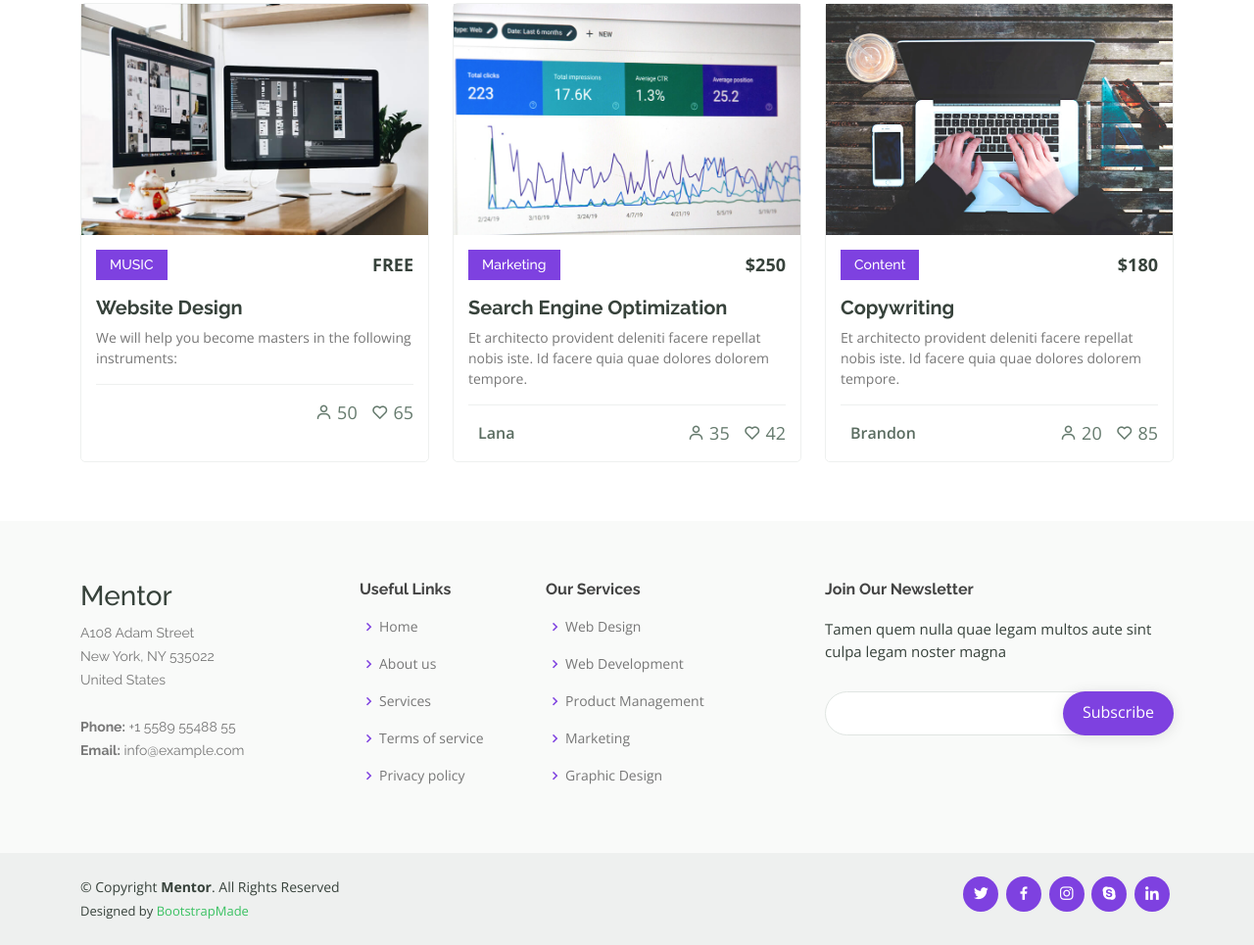
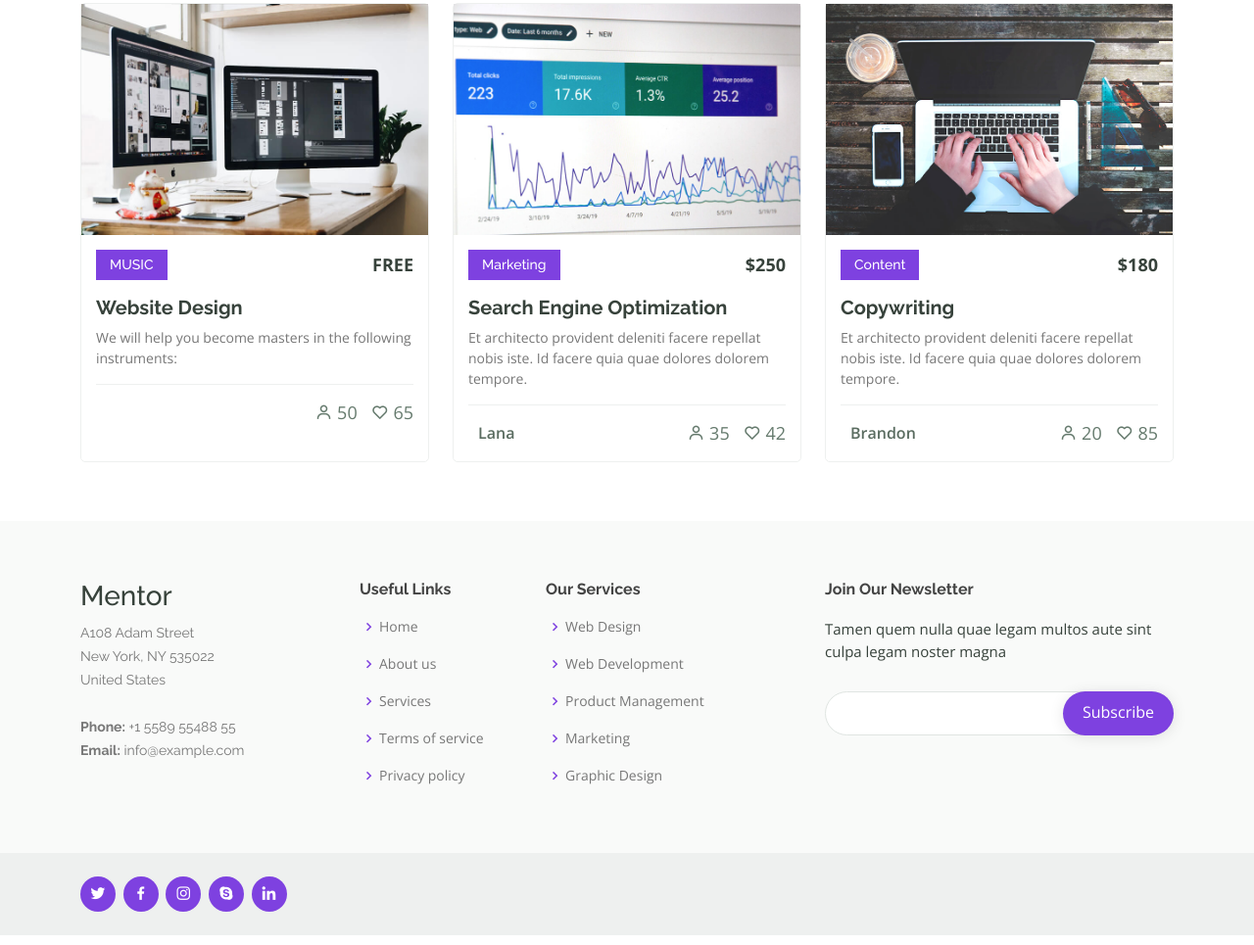
Before and after one commit to MarvXrush9ja/Rabah_org, a plain HTML site: page courses.html in a window 1280 px wide. Shown: the part 278-1243 px from the top of the page at 98% size. Drawn offline with nearby package versions, Linux system fonts and the light colour scheme.

Commit message:
second commit

```diff
--- a/courses.html
+++ b/courses.html
@@ -236,19 +236,6 @@
     </div>
 
     <div class="container d-md-flex py-4">
-
-      <div class="me-md-auto text-center text-md-start">
-        <div class="copyright">
-          &copy; Copyright <strong><span>Mentor</span></strong>. All Rights Reserved
-        </div>
-        <div class="credits">
-          <!-- All the links in the footer should remain intact. -->
-          <!-- You can delete the links only if you purchased the pro version. -->
-          <!-- Licensing information: https://bootstrapmade.com/license/ -->
-          <!-- Purchase the pro version with working PHP/AJAX contact form: https://bootstrapmade.com/mentor-free-education-bootstrap-theme/ -->
-          Designed by <a href="https://bootstrapmade.com/">BootstrapMade</a>
-        </div>
-      </div>
       <div class="social-links text-center text-md-right pt-3 pt-md-0">
         <a href="#" class="twitter"><i class="bx bxl-twitter"></i></a>
         <a href="#" class="facebook"><i class="bx bxl-facebook"></i></a>
```
Also changed, not shown: events.html (+0 -13 lines), index.html (+2 -2 lines), pricing.html (+0 -12 lines).
